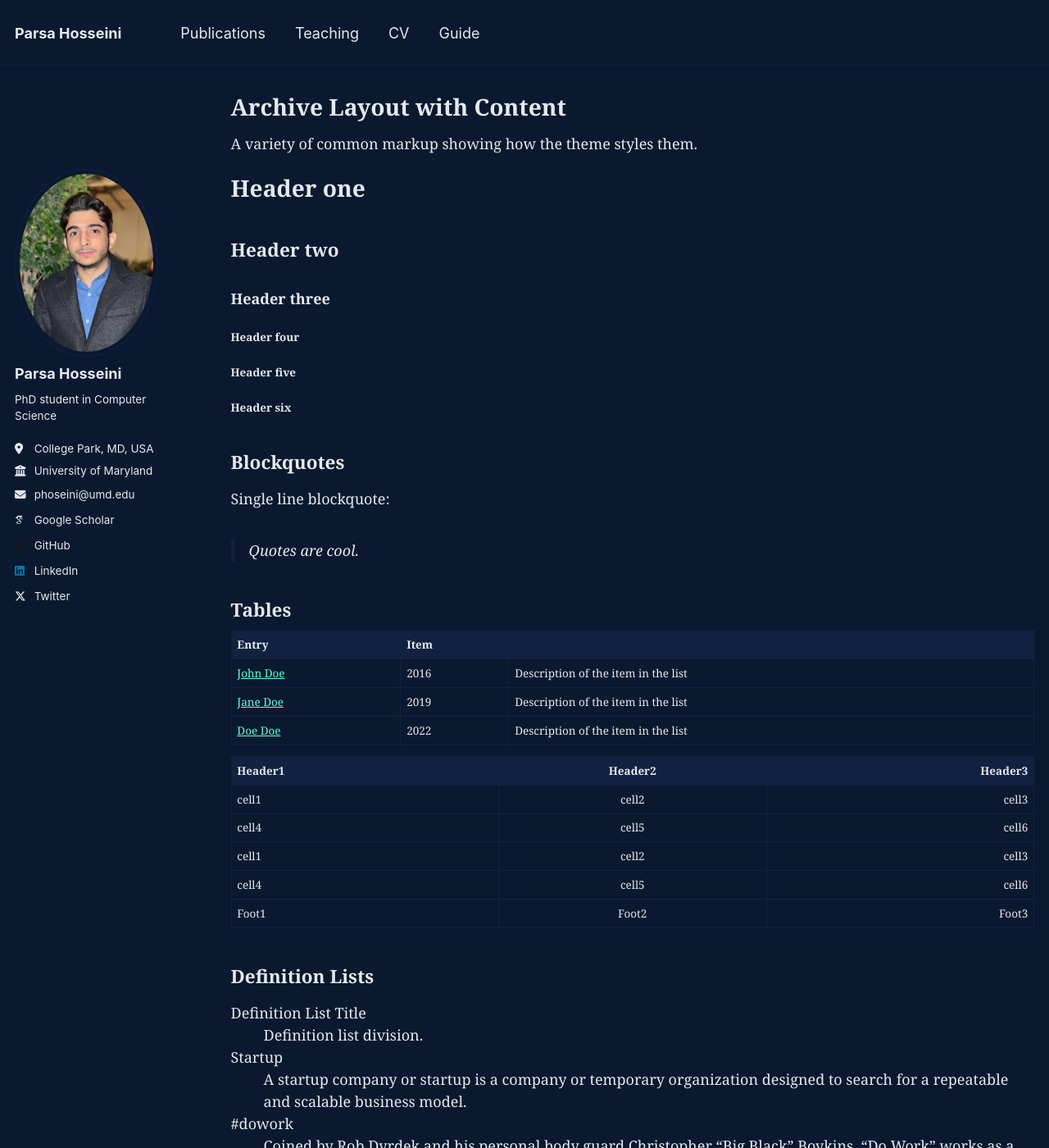
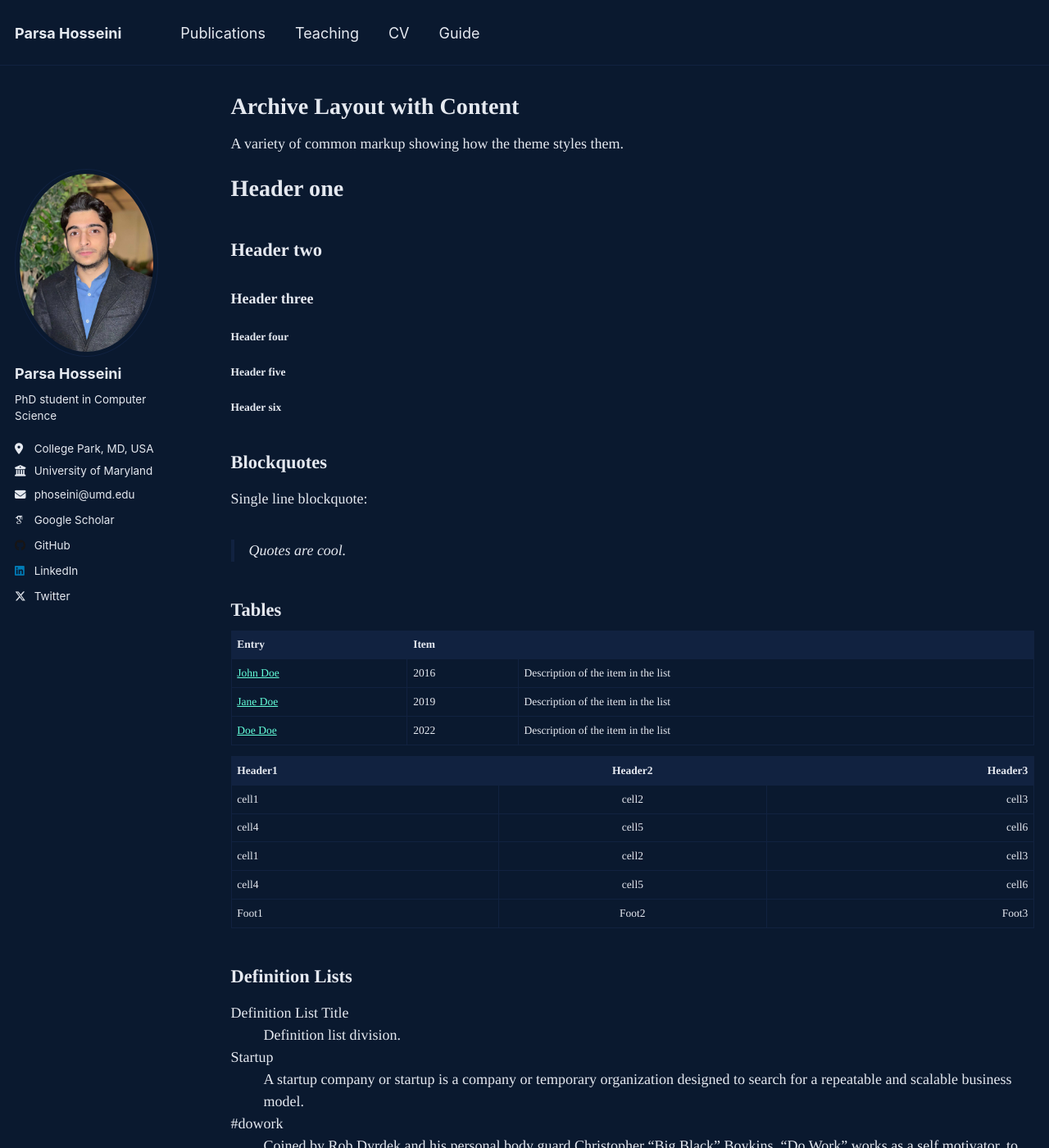
Before and after one commit to sudoparsa/sudoparsa.github.io, a Jekyll site: the page built from _pages/archive-layout-with-content.md, in a window 1280 px wide and 1400 px high. Shown: the whole window at 82% size. Built offline with Jekyll 4.4.1, drawn with Linux system fonts in a browser that asks for light colours; some web fonts are replaced.

Commit message:
Update _themes.scss

```diff
--- a/_sass/_themes.scss
+++ b/_sass/_themes.scss
@@ -39,9 +39,9 @@ $type-size-6                : 0.75em;   // ~12px
 $type-size-7                : 0.6875em; // ~11px
 $type-size-8                : 0.625em;  // ~10px
 
-$global-font-family         : $georgia;
-$header-font-family         : $georgia;
-$caption-font-family        : $georgia;
+$global-font-family         : $times;
+$header-font-family         : $times;
+$caption-font-family        : $times;
 
 /* ==========================================================================
    Breakpoints
```
